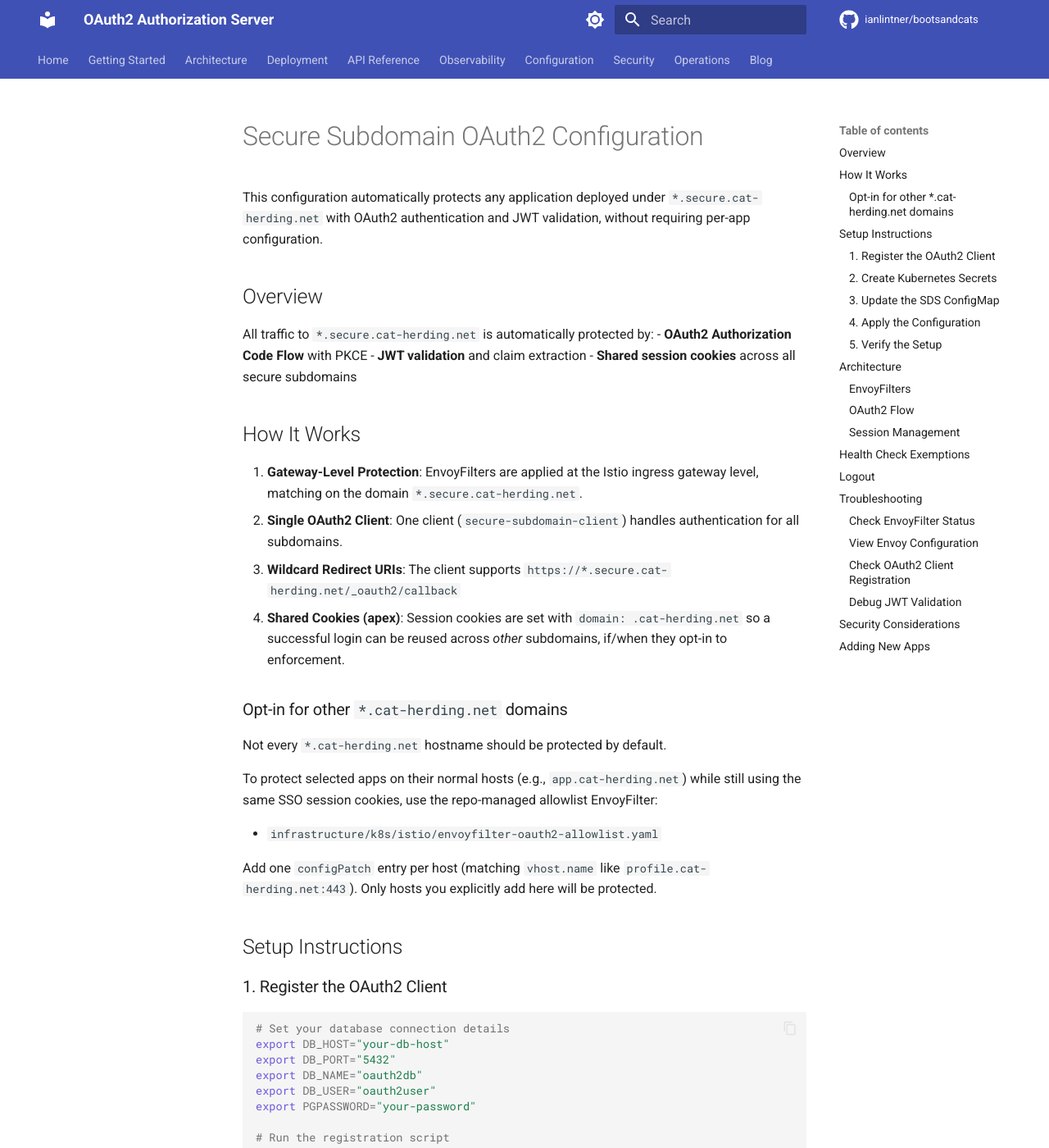
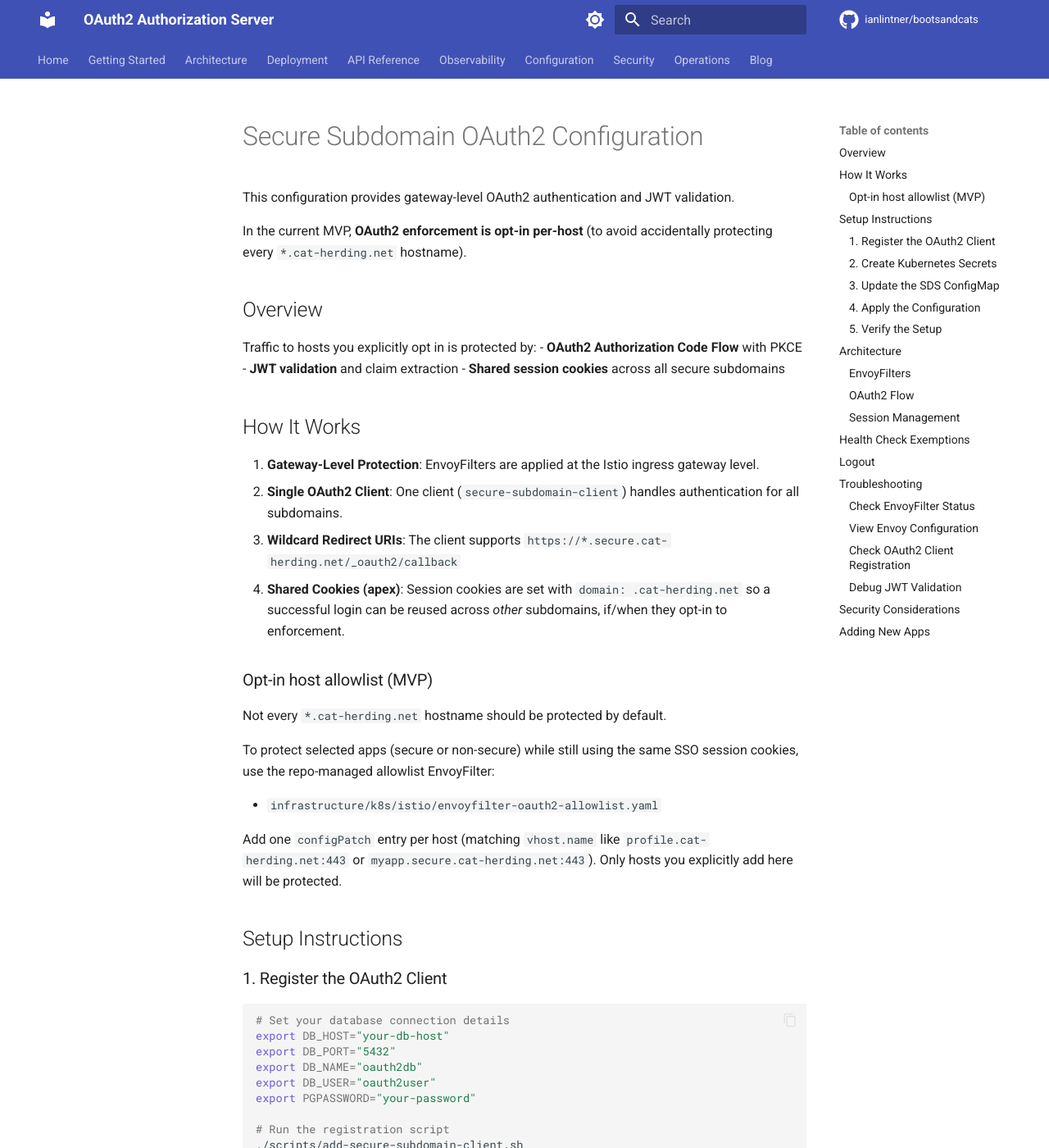
Before and after one commit to ianlintner/bootsandcats, an MkDocs documentation site: the page built from docs/SECURE_SUBDOMAIN_OAUTH2.md, in a window 1280 px wide and 1400 px high. Shown: the whole window at 82% size. Built offline with MkDocs 1.6.1 and Material for MkDocs 9.7.7, drawn with Linux system fonts in a browser that asks for light colours; comment, search, counter and statistics services are not loaded; the version menu is left out; some of the changed text lies outside the part shown.

Commit message:
fix: Update documentation for Secure Subdomain OAuth2 configuration and clarify opt-in enforcement for hosts

````diff
--- a/docs/SECURE_SUBDOMAIN_OAUTH2.md
+++ b/docs/SECURE_SUBDOMAIN_OAUTH2.md
@@ -1,30 +1,32 @@
 # Secure Subdomain OAuth2 Configuration
 
-This configuration automatically protects any application deployed under `*.secure.cat-herding.net` with OAuth2 authentication and JWT validation, without requiring per-app configuration.
+This configuration provides gateway-level OAuth2 authentication and JWT validation.
+
+In the current MVP, **OAuth2 enforcement is opt-in per-host** (to avoid accidentally protecting every `*.cat-herding.net` hostname).
 
 ## Overview
 
-All traffic to `*.secure.cat-herding.net` is automatically protected by:
+Traffic to hosts you explicitly opt in is protected by:
 - **OAuth2 Authorization Code Flow** with PKCE
 - **JWT validation** and claim extraction
 - **Shared session cookies** across all secure subdomains
 
 ## How It Works
 
-1. **Gateway-Level Protection**: EnvoyFilters are applied at the Istio ingress gateway level, matching on the domain `*.secure.cat-herding.net`.
+1. **Gateway-Level Protection**: EnvoyFilters are applied at the Istio ingress gateway level.
 2. **Single OAuth2 Client**: One client (`secure-subdomain-client`) handles authentication for all subdomains.
 3. **Wildcard Redirect URIs**: The client supports `https://*.secure.cat-herding.net/_oauth2/callback`
 4. **Shared Cookies (apex)**: Session cookies are set with `domain: .cat-herding.net` so a successful login can be reused across *other* subdomains, if/when they opt-in to enforcement.
 
-### Opt-in for other `*.cat-herding.net` domains
+### Opt-in host allowlist (MVP)
 
 Not every `*.cat-herding.net` hostname should be protected by default.
 
-To protect selected apps on their normal hosts (e.g., `app.cat-herding.net`) while still using the same SSO session cookies, use the repo-managed allowlist EnvoyFilter:
+To protect selected apps (secure or non-secure) while still using the same SSO session cookies, use the repo-managed allowlist EnvoyFilter:
 
 - `infrastructure/k8s/istio/envoyfilter-oauth2-allowlist.yaml`
 
-Add one `configPatch` entry per host (matching `vhost.name` like `profile.cat-herding.net:443`). Only hosts you explicitly add here will be protected.
+Add one `configPatch` entry per host (matching `vhost.name` like `profile.cat-herding.net:443` or `myapp.secure.cat-herding.net:443`). Only hosts you explicitly add here will be protected.
 
 ## Setup Instructions
 
@@ -77,7 +79,7 @@ kubectl apply -k infrastructure/k8s/istio/
 
 ### 5. Verify the Setup
 
-Deploy any app under `*.secure.cat-herding.net`:
+Deploy an app and opt it in (example for a secure host):
 
 ```yaml
 apiVersion: networking.istio.io/v1beta1
@@ -99,6 +101,8 @@ spec:
 ```
 
 Access `https://myapp.secure.cat-herding.net` - you'll be automatically redirected to OAuth2 login!
+
+If you are not redirected, make sure you've added `myapp.secure.cat-herding.net:443` to the allowlist EnvoyFilter.
 
 ## Architecture
 
````
Also changed, not shown: infrastructure/k8s/README.md (+2 -2 lines), 1 other file.
